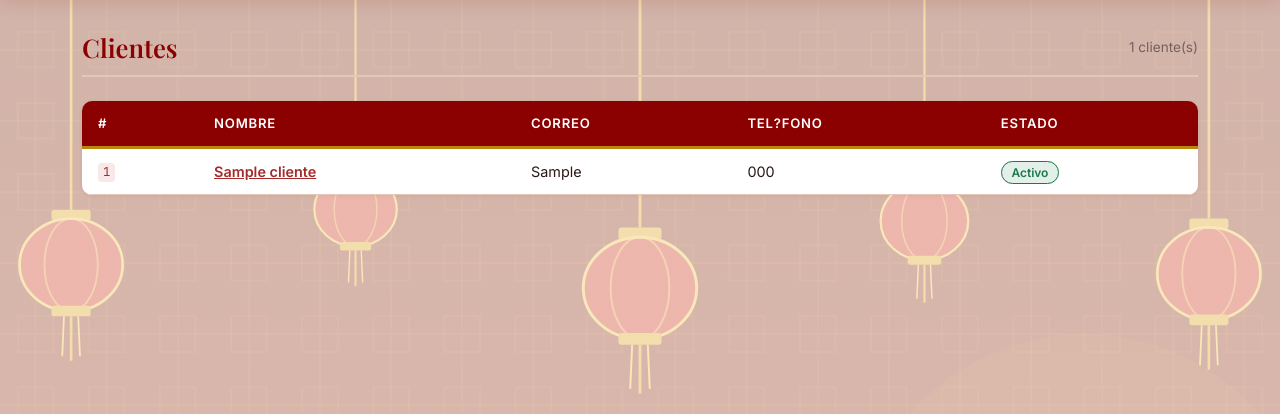
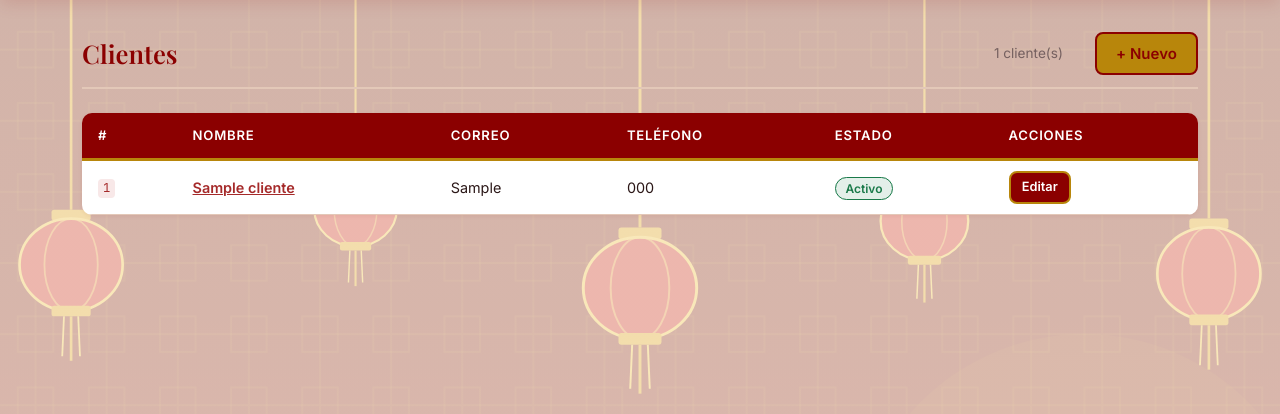
Before and after one commit to hernandez-josue/django, a Django app: page /clientes/lista/ in a window 1280 px wide. Shown: the part 57-471 px from the top of the page. Run offline with Django 4.2, Linux system fonts and the light colour scheme; a user stored in the database is signed in; tables that the repository leaves empty hold one stand-in row (values such as "Sample post").

Commit message:
Boton Nuevo y Editar en clientes y productos

```diff
--- a/clientes/templates/clientes/lista.html
+++ b/clientes/templates/clientes/lista.html
@@ -8,6 +8,10 @@
     <span style="margin-left:auto;color:var(--clr-muted);font-size:.85rem;">
         {{ page_obj.paginator.count }} cliente(s)
     </span>
+    {% if user.is_authenticated %}
+        <a href="{% url 'clientes:crear' %}" class="btn-erp-gold"
+           style="margin-left:1rem;">+ Nuevo</a>
+    {% endif %}
 </div>
 
 {% if clientes %}
@@ -17,8 +21,9 @@
             <th>#</th>
             <th>Nombre</th>
             <th>Correo</th>
-            <th>Tel?fono</th>
+            <th>Teléfono</th>
             <th>Estado</th>
+            {% if user.is_authenticated %}<th>Acciones</th>{% endif %}
         </tr>
     </thead>
     <tbody>
@@ -31,8 +36,8 @@
                     {{ c.nombre }}
                 </a>
             </td>
-            <td>{{ c.correo|default:"?" }}</td>
-            <td>{{ c.telefono|default:"?" }}</td>
+            <td>{{ c.correo|default:"—" }}</td>
+            <td>{{ c.telefono|default:"—" }}</td>
             <td>
                 {% if c.activo %}
                     <span class="badge-erp-active">Activo</span>
@@ -40,6 +45,12 @@
                     <span class="badge-erp-inactive">Inactivo</span>
                 {% endif %}
             </td>
+            {% if user.is_authenticated %}
+            <td>
+                <a href="{% url 'clientes:editar' c.pk %}"
+                   class="btn-erp-primary btn-erp-sm">Editar</a>
+            </td>
+            {% endif %}
         </tr>
         {% endfor %}
     </tbody>
@@ -49,19 +60,19 @@
 <div style="display:flex;gap:.5rem;justify-content:center;margin-top:1.5rem;">
     {% if page_obj.has_previous %}
         <a href="?page={{ page_obj.previous_page_number }}"
-           class="btn-erp-primary btn-erp-sm">? Anterior</a>
+           class="btn-erp-primary btn-erp-sm">← Anterior</a>
     {% endif %}
     <span style="padding:.35rem .75rem;color:var(--clr-muted);font-size:.88rem;">
-        P?gina {{ page_obj.number }} de {{ page_obj.paginator.num_pages }}
+        Página {{ page_obj.number }} de {{ page_obj.paginator.num_pages }}
     </span>
     {% if page_obj.has_next %}
         <a href="?page={{ page_obj.next_page_number }}"
-           class="btn-erp-primary btn-erp-sm">Siguiente ?</a>
+           class="btn-erp-primary btn-erp-sm">Siguiente →</a>
     {% endif %}
 </div>
 {% endif %}
 
 {% else %}
-<div class="erp-alert-info">No hay clientes registrados a?n.</div>
+<div class="erp-alert-info">No hay clientes registrados aún.</div>
 {% endif %}
 {% endblock %}
--- a/clientes/urls.py
+++ b/clientes/urls.py
@@ -4,7 +4,7 @@ from . import views
 app_name = 'clientes'
 
 urlpatterns = [
-    path('', views.inicio, name='inicio'),
+    path('', views.ClienteListView.as_view(), name='inicio'),
     path('lista/', views.ClienteListView.as_view(), name='lista'),
     path('nuevo/', views.ClienteCreateView.as_view(), name='crear'),
     path('<int:cliente_id>/', views.ClienteDetailView.as_view(), name='detalle'),
--- a/clientes/views.py
+++ b/clientes/views.py
@@ -41,7 +41,7 @@ class ClienteListView(ListView):
     """Muestra los clientes registrados."""
 
     model = Cliente
-    template_name = "clientes/lista.html"
+    template_name = 'clientes/lista.html'
     context_object_name = "clientes"
     paginate_by = 20
 
--- a/productos/templates/productos/editar.html
+++ b/productos/templates/productos/editar.html
@@ -31,3 +31,9 @@
     </form>
 </div>
 {% endblock %}
+
+{% if user.is_authenticated %}
+<td>
+    <a href="{% url 'clientes:editar' c.pk %}" class="btn-erp-primary btn-erp-sm">Editar</a>
+</td>
+{% endif %}
--- a/productos/urls.py
+++ b/productos/urls.py
@@ -4,7 +4,7 @@ from . import views
 app_name = 'productos'
 
 urlpatterns = [
-    path('', views.inicio, name='inicio'),
+    path('', views.ProductoListView.as_view(), name='inicio'),
     path('lista/', views.ProductoListView.as_view(), name='lista'),
     path('nuevo/', views.ProductoCreateView.as_view(), name='crear'),
     path('<int:pk>/', views.ProductoDetailView.as_view(), name='detalle'),
```
Also changed, not shown: productos/templates/productos/lista.html (+18 -7 lines), clientes/templates/clientes/editar.html (line endings or trailing spaces).
